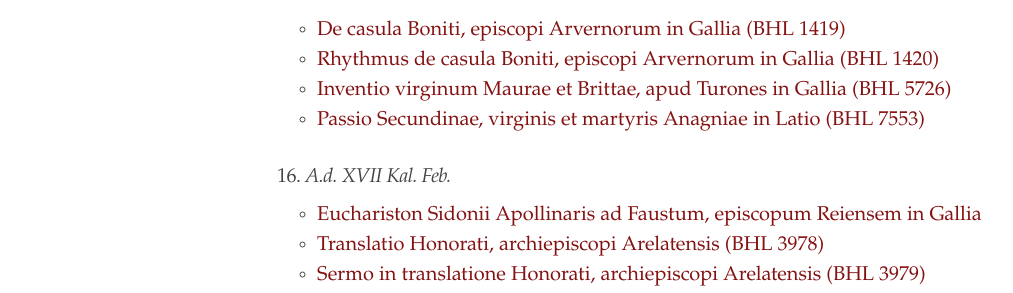
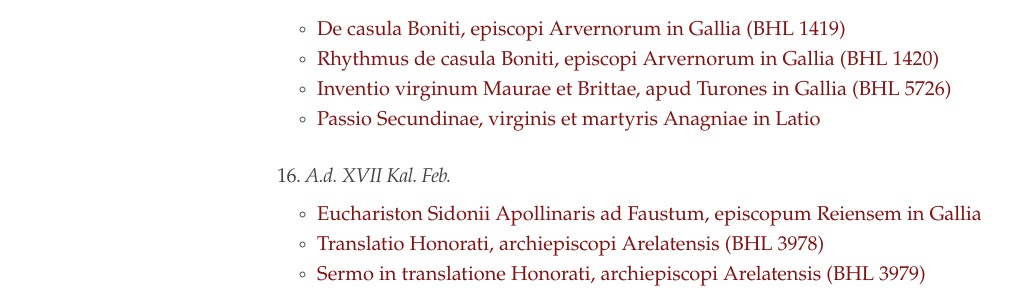
Before and after one commit to cjkoepke1/latin-hagiography, a Jekyll site: the page built from index.md, in a window 1280 px wide and 900 px high, scrolled down 4920 px. Shown: the part 150-443 px from the top of the window, without its empty margins (3-1016 px from the left). Built offline with Jekyll 4.4.1, drawn with Linux system fonts in a browser that asks for light colours.

Commit message:
Updated Passio Secundinae

```diff
--- a/index.md
+++ b/index.md
@@ -174,7 +174,7 @@
 - [De casula Boniti, episcopi Arvernorum in Gallia (BHL 1419)](https://cjkoepke1.github.io/latin-hagiography/texts/de-casula-boniti/)
 - [Rhythmus de casula Boniti, episcopi Arvernorum in Gallia (BHL 1420)](https://cjkoepke1.github.io/latin-hagiography/texts/rhythmus-casula-boniti/)
 - [Inventio virginum Maurae et Brittae, apud Turones in Gallia (BHL 5726)](https://cjkoepke1.github.io/latin-hagiography/texts/inventio-maurae-brittae/)
-- [Passio Secundinae, virginis et martyris Anagniae in Latio (BHL 7553)](https://cjkoepke1.github.io/latin-hagiography/texts/passio-secundinae/)
+- [Passio Secundinae, virginis et martyris Anagniae in Latio](https://cjkoepke1.github.io/latin-hagiography/texts/passio-secundinae/)
 
 ### 16. *A.d. XVII Kal. Feb.*
 
```
